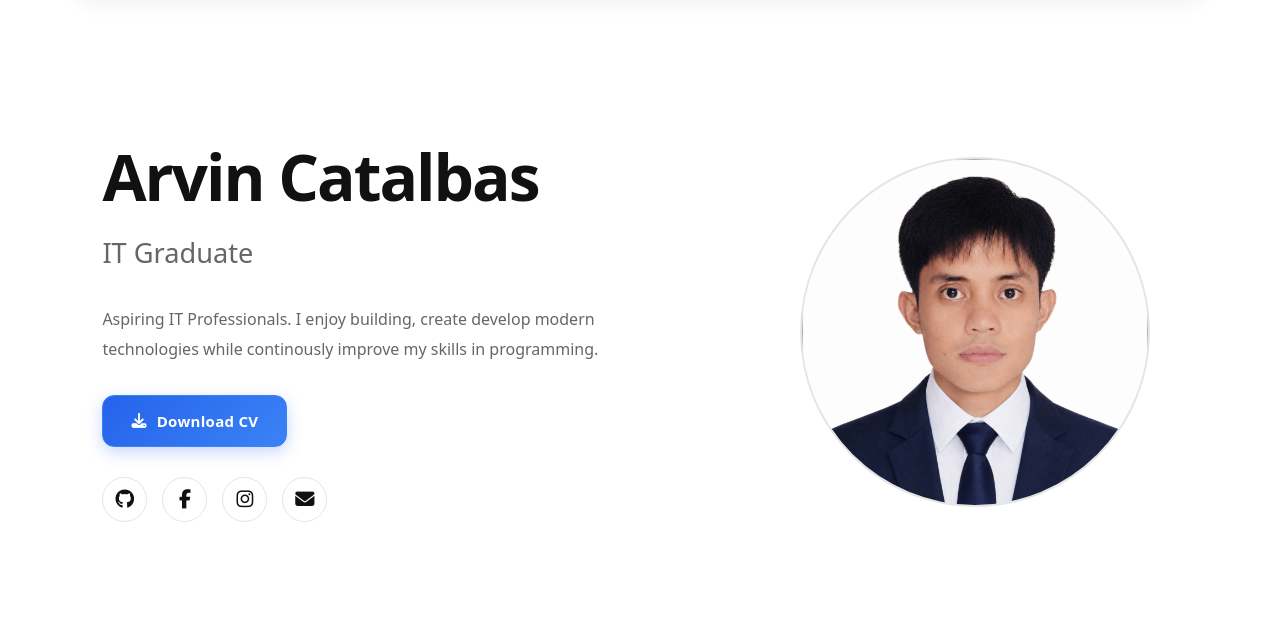
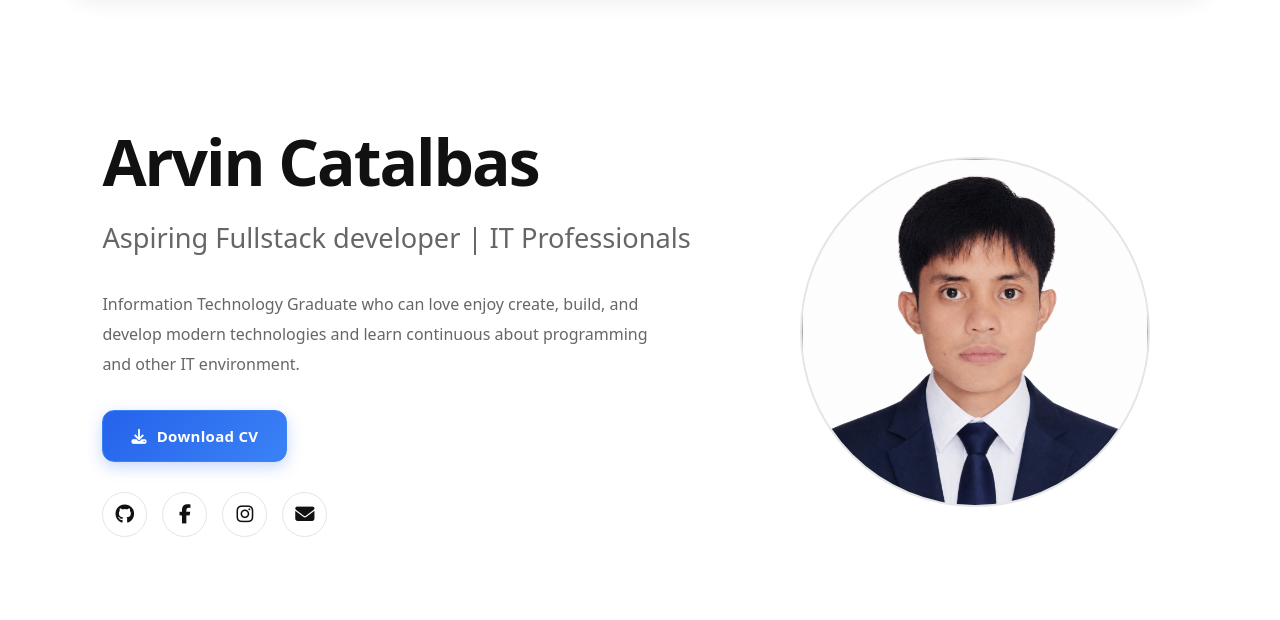
Before and after one commit to arvincatalbas/my-portfolio, a CodeIgniter 4 app: the page made by app/Views/pages/portfolio.php in a window 1280 px wide. Shown: the part 88-708 px from the top of the page. Run offline with PHP 8.4 and a stand-in for CodeIgniter, Linux system fonts and the light colour scheme; the template is opened without the code that fills it, so the values that code supplies are empty; some libraries are stand-ins or nearby versions.

Commit message:
Home information changes

```diff
--- a/app/Views/sections/home.php
+++ b/app/Views/sections/home.php
@@ -9,13 +9,13 @@
             </h1>
 
             <h2 class="home-role">
-                IT Graduate
+                Aspiring Fullstack developer | IT Professionals
             </h2>
 
             <p class="home-description">
-                Aspiring IT Professionals. I enjoy building, create
-                develop modern technologies while continously improve
-                my skills in programming.
+                Information Technology Graduate who can love enjoy create,
+                build, and develop modern technologies and learn continuous
+                about programming and other IT environment.
             </p>
 
             <!-- CV Download -->
```
